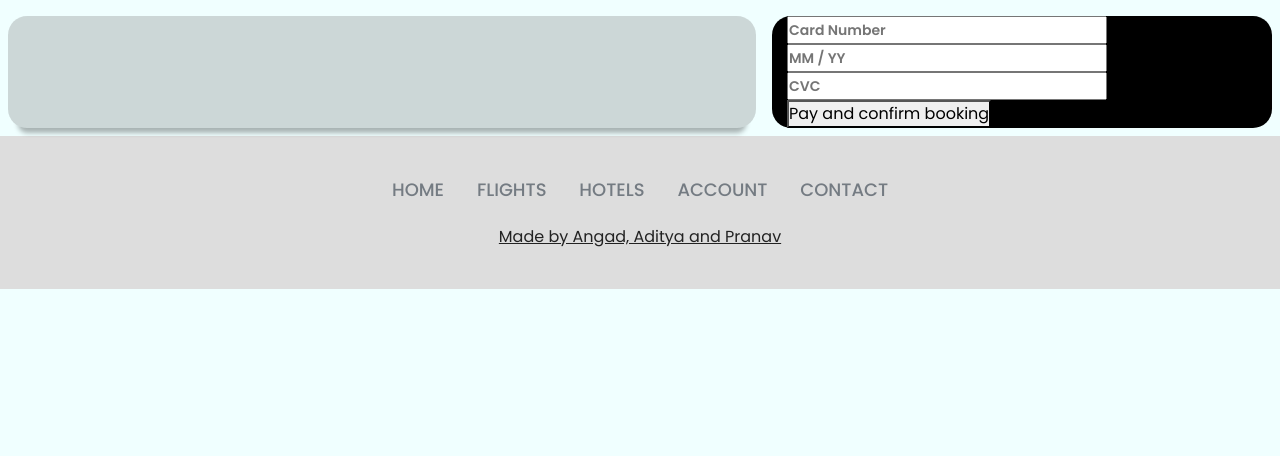
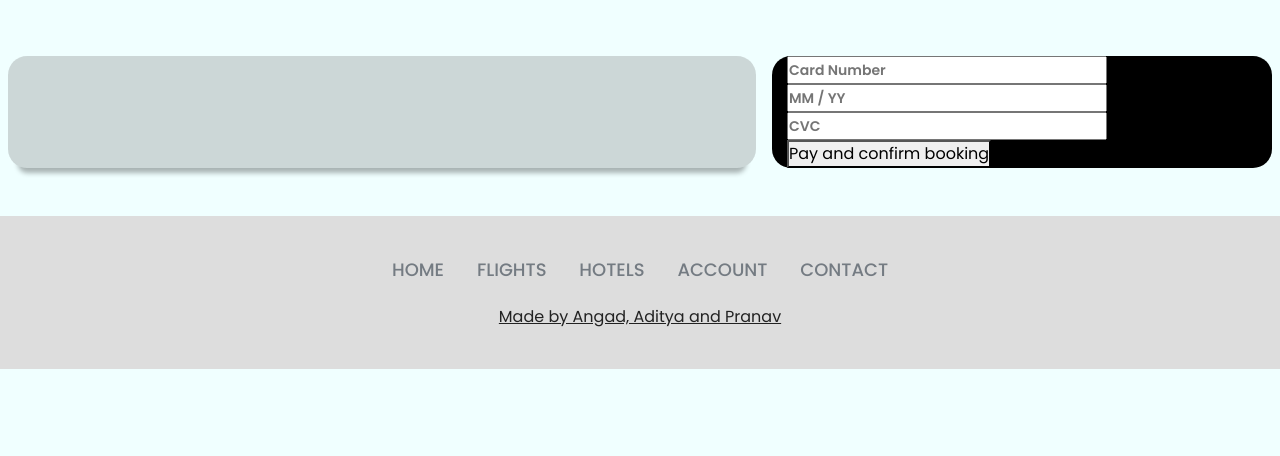
Before and after one commit to Pranav132/OnlyPlanes, a Django app: template onlyplanes/home/templates/checkout.html in a window 1280 px wide. Shown: the part 64-520 px from the top of the page. After the commit the page ends 433 px from the top, so only its background shows below. Run offline with Django 4.2, Linux system fonts and the light colour scheme; the template is opened without the code that fills it: values that come from a table or form of the project are taken from there, others are empty; data comes from the database, SQL or seed files in the repository; some libraries are stand-ins or nearby versions.

Commit message:
checkout

```diff
--- a/onlyplanes/home/templates/checkout.html
+++ b/onlyplanes/home/templates/checkout.html
@@ -133,6 +133,7 @@ Complete Booking
 
 {% block content %}
 
+<div class="wrappp" style = "padding-top: 5vh;"></div>
 
 {% if booking_hotel %}
 <div class="booking">
@@ -225,4 +226,6 @@ Complete Booking
   </div>
 
 {% endif %}
+
+<div class="wrappp" style = "padding-top: 5vh;"></div>
 {% endblock %}
```
